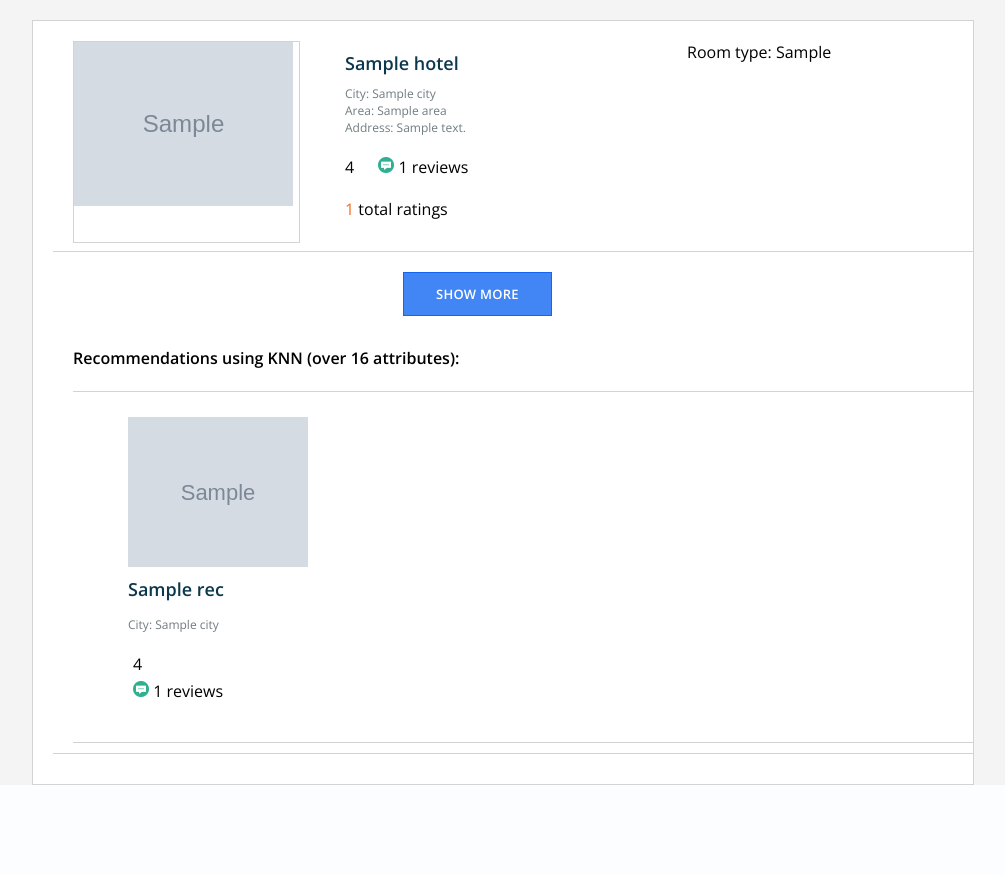
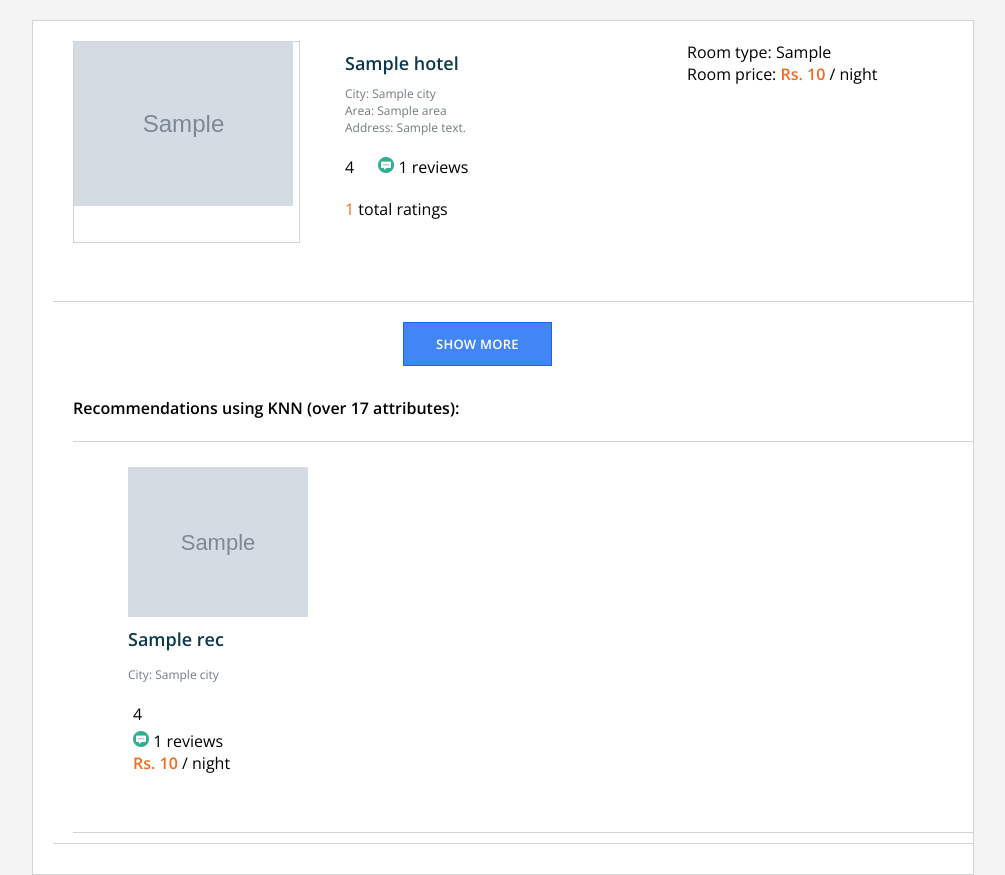
Before and after one commit to tarungoyal1/cafebuddy, a Flask app: template templates/home.html in a window 1280 px wide. Shown: the part 244-1119 px from the top of the page, without its empty margins (166-1171 px from the left). Before the commit the page ends 1029 px from the top, so only its background shows below. Run offline with Flask 2, Linux system fonts and the light colour scheme; tables that the repository leaves empty or names only in its code hold one stand-in row (values such as "Sample post"); the template is opened without the code that fills it: values that come from a table or form of the project are taken from there, most other values are stand-ins (such as "Sample title", 1, 10 or a date in 2020); grey boxes marked "Sample" are stand-in pictures.

Commit message:
Price display in home and hotel pages

```diff
--- a/model.py
+++ b/model.py
@@ -195,10 +195,10 @@ class PopularHotels:
                     break
 
         # print(hotels_sorted)
-        cols = ['hid', 'property_id', 'property_name', 'city', 'province', 'area', 'state', 'address', 'image_urls', 'room_count', 'room_type','tad_review_rating', 'tad_review_count', 'rating_count']
+        cols = ['hid', 'property_id', 'property_name', 'city', 'province', 'area', 'state', 'address', 'image_urls', 'room_count', 'room_type','tad_review_rating', 'tad_review_count', 'rating_count','price']
         for hotel in hotels_sorted:
             # take attributes that you need
-            h = {cols[i]:hotel[i] for i in range(14)}
+            h = {cols[i]:hotel[i] for i in range(15)}
             h['string_rating_count'] = str(hotel[13])
             final_hotels_sorted.append(h)
 
--- a/static/css/main.css
+++ b/static/css/main.css
@@ -347,7 +347,7 @@ header {
 .hotel-box{
   width: 100%;
   border-bottom: 1px solid #D3D3D3;
-  height:200px;
+  height:250px;
   padding: 10px 20px;
   overflow: hidden;
   margin-bottom: 20px;
@@ -370,7 +370,7 @@ header {
 
 .hotel_image_slider_div{
   width: 25%;
-  height: 100%;
+  height: 80%;
   border: 1px solid #D3D3D3;
   float: left;
 }
@@ -513,8 +513,8 @@ div.hotel_name {
     padding-right: 5px;
     /*border-right: 1px solid #D3D3D3;*/
     width: 190px;
-    height: 300px;
-    max-height: 300px;
+    height: 340px;
+    max-height: 340px;
     margin: 25px 10px;
 }
 
@@ -538,3 +538,9 @@ div.hotel_name {
   color:#707C80;
   font-size: 12px;
 }
+
+.room_price{
+  color: #F26D21;
+  font-family: 'Open Sans', sans-serif;
+  font-weight: bolder;
+}
--- a/templates/fetchmorehotels.html
+++ b/templates/fetchmorehotels.html
@@ -64,6 +64,9 @@
 							<div>
 								Room type: {{ hotel['room_type'] }}
 							</div>
+							<div>
+								Room price: <span class="room_price">Rs. {{ hotel['price'] }}</span> / night
+							</div>
 						</div>
 
 
--- a/templates/home.html
+++ b/templates/home.html
@@ -121,6 +121,10 @@ $('.lightSlider').lightSlider({
 							<div>
 								Room type: {{ hotel['room_type'] }}
 							</div>
+
+							<div>
+								Room price: <span class="room_price">Rs. {{ hotel['price'] }}</span> / night
+							</div>
 						</div>
 
 
@@ -140,7 +144,7 @@ $('.lightSlider').lightSlider({
 					{% if hotels|length<=0 and recommendations|length<=0 %}
 						<h4>Since we don't know anything about your interests yet therefore please select city to get recommendations:</h4>
 					{% elif recommendations|length>0 %}
-						<h4>Recommendations using KNN (over 16 attributes):</h4>
+						<h4>Recommendations using KNN (over 17 attributes):</h4>
 					{% endif %}
 
 					<ul>
@@ -182,7 +186,8 @@ $('.lightSlider').lightSlider({
 								<span>{{ r['tad_review_count'] }}
 								reviews</span>
 								{% endif %}
-
+								<br />
+								<span style="margin-left:20px;margin-top: 10px;" class="room_price">Rs. {{ r['price'] }}</span> / night
 								</div>
 							</div>
 						</li>
```
Also changed, not shown: templates/hotel.html (+7 -1 lines).
